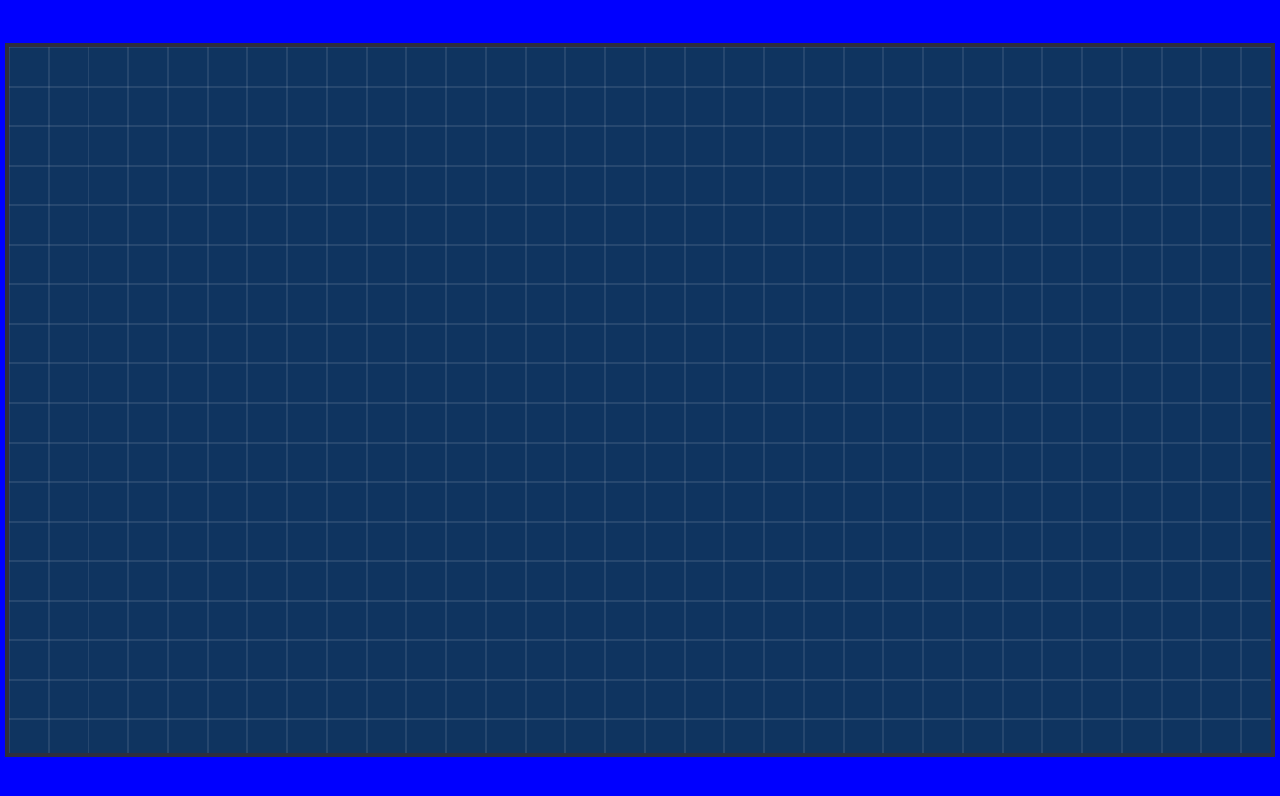
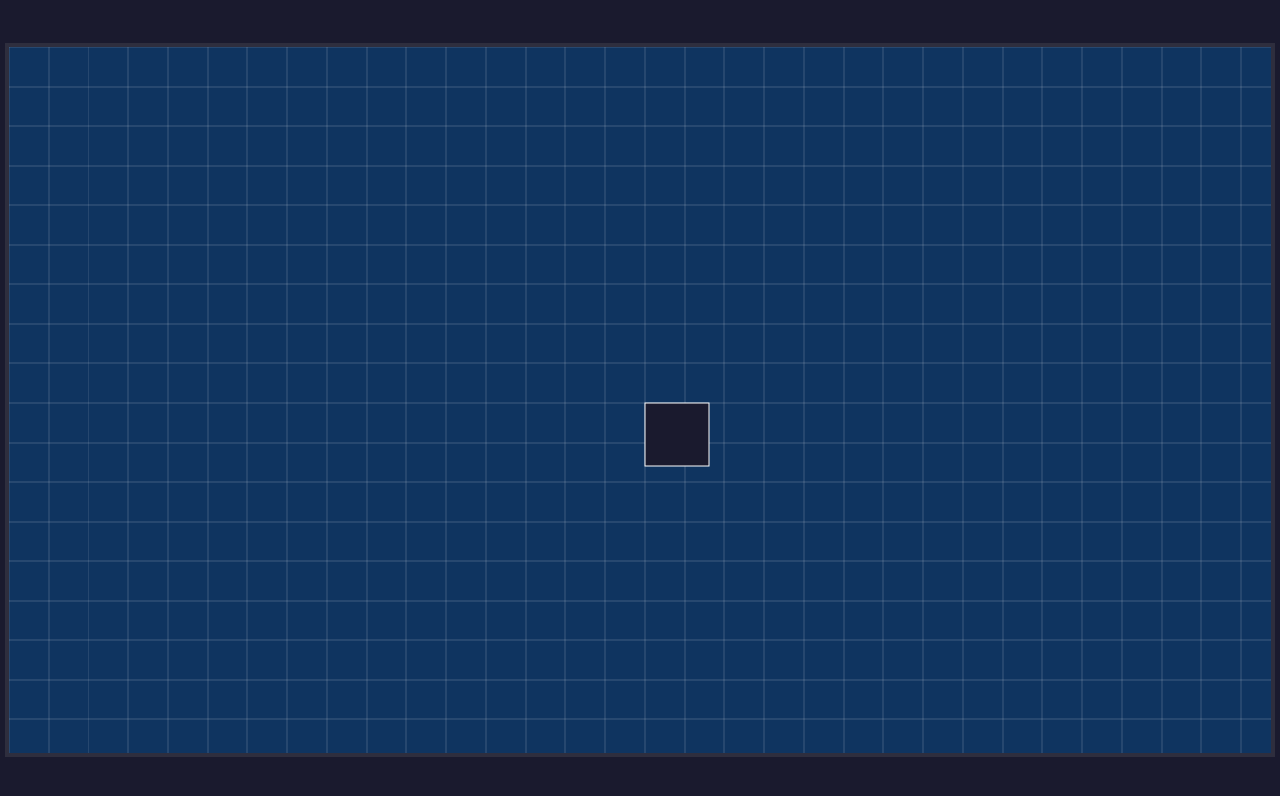
Before and after one commit to Brictarus/typescript-gamedev-course, a website built with Vite: page index.html in a window 1280 px wide. Built offline with nearby package versions, Linux system fonts and the light colour scheme.

Commit message:
feat: render player

```diff
--- a/src/core/Game.ts
+++ b/src/core/Game.ts
@@ -1,14 +1,17 @@
 import { GAME_HEIGHT, GAME_WIDTH } from './constants.ts';
 import { RenderSystem } from '../systems/RenderSystem.ts';
+import { Player } from '../entities/Player.ts';
 
 export class Game {
   private canvas: HTMLCanvasElement;
   private renderSystem: RenderSystem;
+  private player: Player;
 
   constructor() {
     this.canvas = document.getElementById('gameCanvas') as HTMLCanvasElement;
 
     this.renderSystem = new RenderSystem(this.canvas);
+    this.player = new Player();
 
     this.init();
   }
@@ -42,7 +45,7 @@ export class Game {
   }
 
   private gameLoop(_time: DOMHighResTimeStamp) {
-    this.renderSystem.render();
+    this.renderSystem.render(this.player);
     window.requestAnimationFrame((t) => this.gameLoop(t));
   }
 }
--- /dev/null
+++ b/src/entities/Player.ts
@@ -0,0 +1,15 @@
+import { GAME_HEIGHT, GAME_WIDTH } from '../core/constants.ts';
+
+export class Player {
+  x: number;
+  y: number;
+  width: number;
+  height: number;
+
+  constructor() {
+    this.x = GAME_WIDTH / 2;
+    this.y = GAME_HEIGHT / 2;
+    this.width = 64;
+    this.height = 64;
+  }
+}
--- a/src/style.css
+++ b/src/style.css
@@ -5,7 +5,7 @@
 }
 
 body {
-  background: blue;
+  background: #1a1a2e;
   overflow: hidden;
   font-family: 'Courier New', monospace;
   color: white;
--- a/src/systems/RenderSystem.ts
+++ b/src/systems/RenderSystem.ts
@@ -1,4 +1,5 @@
 import { GAME_HEIGHT, GAME_WIDTH, GRID_SIZE } from '../core/constants.ts';
+import type { Player } from '../entities/Player.ts';
 
 export class RenderSystem {
   private ctx: CanvasRenderingContext2D;
@@ -7,10 +8,11 @@ export class RenderSystem {
     this.ctx = canvas.getContext('2d')!;
   }
 
-  render() {
+  render(player: Player) {
     this.ctx.fillStyle = '#0f3460';
     this.ctx.fillRect(0, 0, GAME_WIDTH, GAME_HEIGHT);
     this.renderGrid();
+    this.renderPlayer(player);
   }
 
   private renderGrid() {
@@ -31,4 +33,11 @@ export class RenderSystem {
       this.ctx.stroke();
     }
   }
+
+  private renderPlayer(player: Player) {
+    this.ctx.fillStyle = '#1a1a2e';
+    this.ctx.fillRect(player.x, player.y, player.width, player.height);
+    this.ctx.strokeStyle = 'white';
+    this.ctx.strokeRect(player.x, player.y, player.width, player.height);
+  }
 }
```
